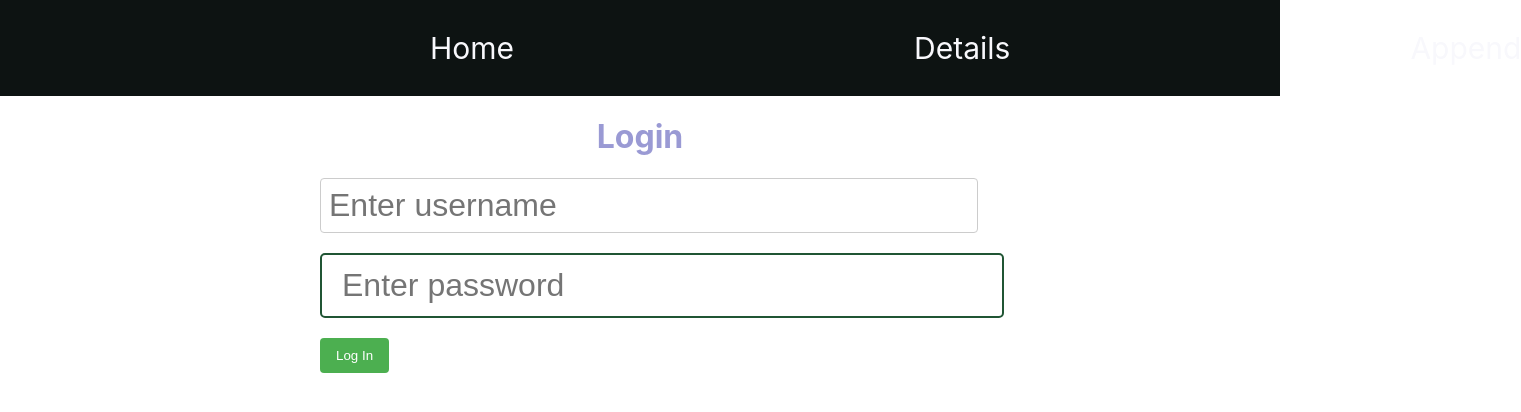
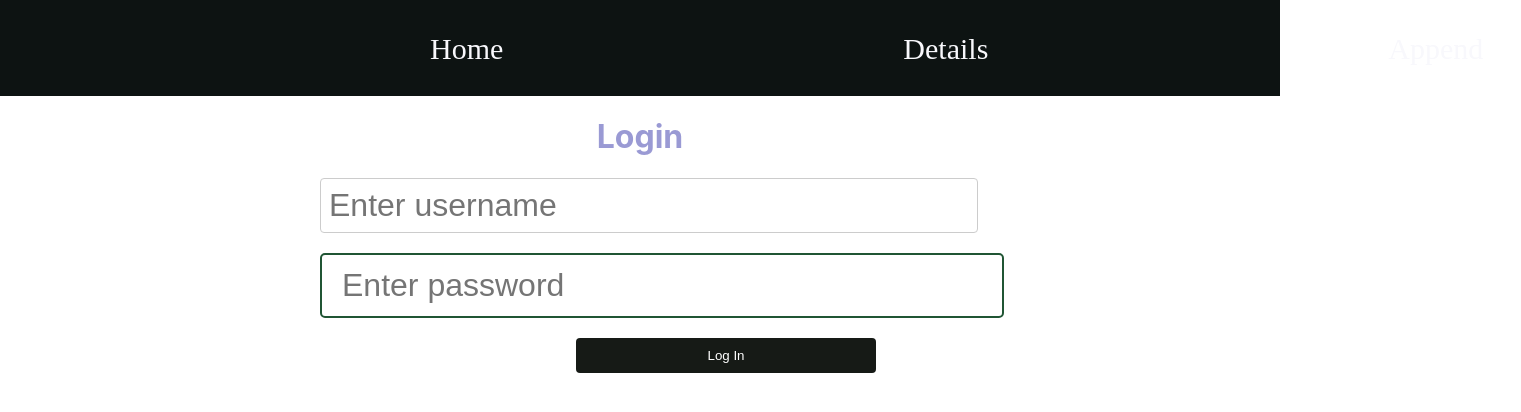
Before and after one commit to HenrietteDaughtyOloo/fetching_using_reactjs, a React (Create React App) app: page /Login in a window 1280 px wide. Shown: the top 412 px of the page, 1521 px wide, since content can reach past the window. Built offline with nearby package versions, Linux system fonts and the light colour scheme.

Commit message:
Added styling on the button

```diff
--- a/src/AddProduct/style.css
+++ b/src/AddProduct/style.css
@@ -27,7 +27,7 @@ input[type="number"] {
 }
 
 button {
-    background-color: #4caf50;
+    background-color: #161a16;
     color: white;
     padding: 10px 16px;
     border: none;
--- a/src/App.css
+++ b/src/App.css
@@ -48,6 +48,7 @@
 .links {
 
   text-decoration: none;
+  font-family: 'Times New Roman', Times, serif;
   padding-left: 400px;
   cursor: cell;
   color: rgb(248, 248, 252);
--- a/src/App.js
+++ b/src/App.js
@@ -15,7 +15,8 @@ function App() {
       <nav className='navbar'>
         <Link className='links'to="/Login">Home</Link>
         <Link className='links' to="/Form">Details</Link>
-        <Link className='links' to="/AddProduct">Append</Link>
+
+        <Link className='links' to="/add-product">Append</Link>
       </nav>
 
         <Routes>
--- a/src/AppendProduct/index.js
+++ b/src/AppendProduct/index.js
@@ -31,9 +31,7 @@ const Form = () => {
       });
 
       const result = await response.json();
-      console.log(result);
     } catch (error) {
-      console.log(error.message);
     }
   };
 
--- a/src/Login/index.js
+++ b/src/Login/index.js
@@ -7,10 +7,8 @@ import './style.css'
 
 const Login = ()=>{
     const [username, setUsername]= useState('');
-    console.log({username});
 
     const [password, setPassword] = useState('');
-    console.log({password});
 
 
 
@@ -35,10 +33,8 @@ try{
 
     })
     const result = await response.json();
-    console.log({result});
 }
 catch(error){
-    console.log(error.message);
 }
 
 
@@ -61,7 +57,7 @@ catch(error){
             <br/>
             < Link to= {'/Products'}>
 
-            <button type="submit">Log In</button>
+            <button type="submit" className="submit">Log In</button>
             </Link>
           </form>
         </div>
--- a/src/Login/style.css
+++ b/src/Login/style.css
@@ -17,3 +17,7 @@
     padding: 12px 16px;
     color: #ffffff;
 }
+.submit{
+    margin-left: 40%;
+    width: 300px;
+}
--- a/src/ProductDetails/index.js
+++ b/src/ProductDetails/index.js
@@ -12,10 +12,8 @@ const ProductDetails = () => {
         const response = await fetch(`https://dummyjson.com/products/${productId}`);
         const info = await response.json();
         setProduct(info);
-        console.log({info});
       }
       catch (error) {
-        console.log(error.message);
       }
     };
     details();
--- a/src/Products/index.js
+++ b/src/Products/index.js
@@ -21,7 +21,6 @@ const Products = () => {
       setProducts(result.products);
       setLoading(false);
     } catch (error) {
-      console.log(error.message);
     }
   };
 
@@ -47,7 +46,7 @@ const Products = () => {
               <h2>{item.title}</h2>
               <p>Price: {item.price}</p>
               <p>Discount: {item.discountPercentage}%</p>
-              <Link to={`/product-details/${item.id}`}>
+              <Link to={`/ProductDetails/${item.id}`}>
                 <button className="view-more-button">View More</button>
               </Link>
             </div>
```
